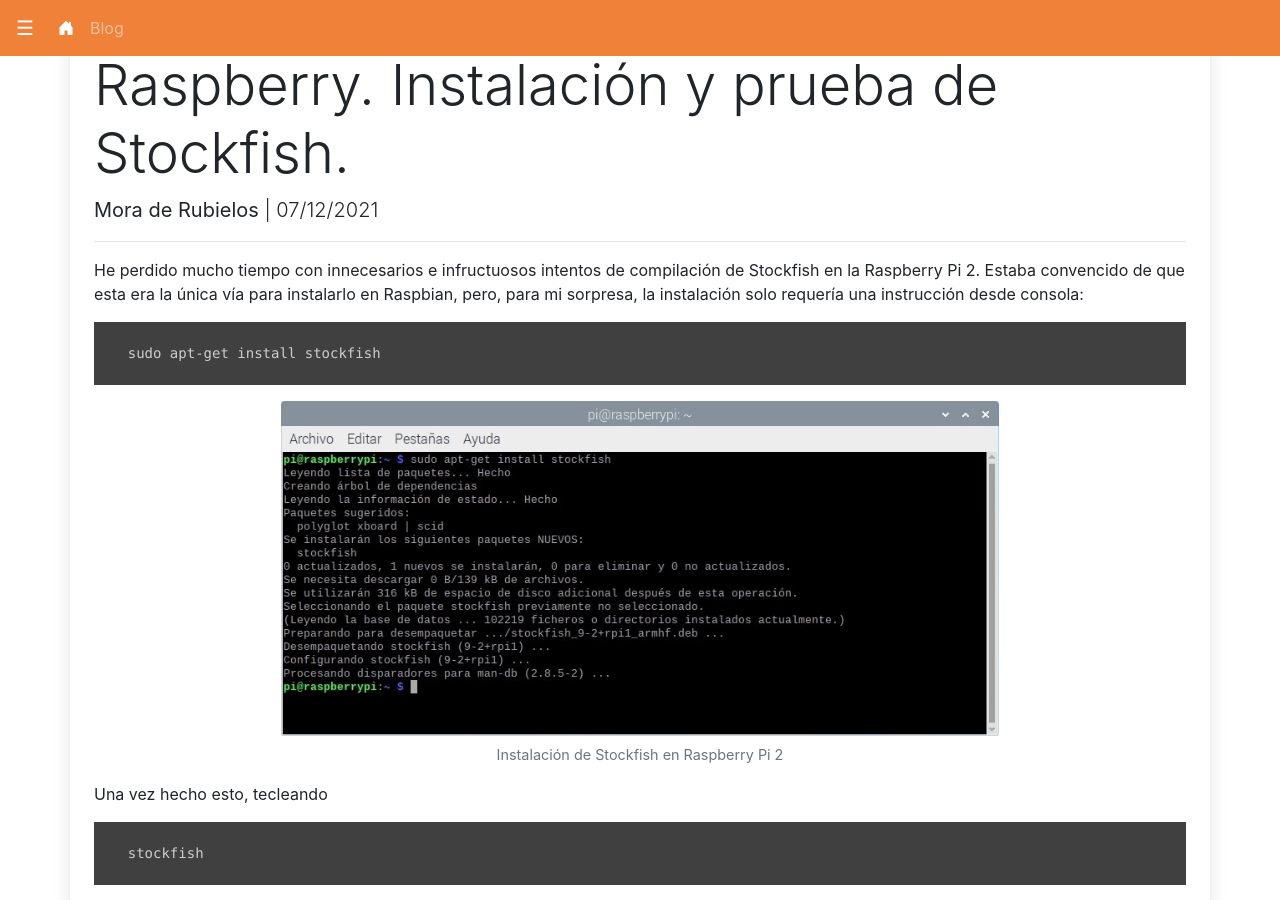
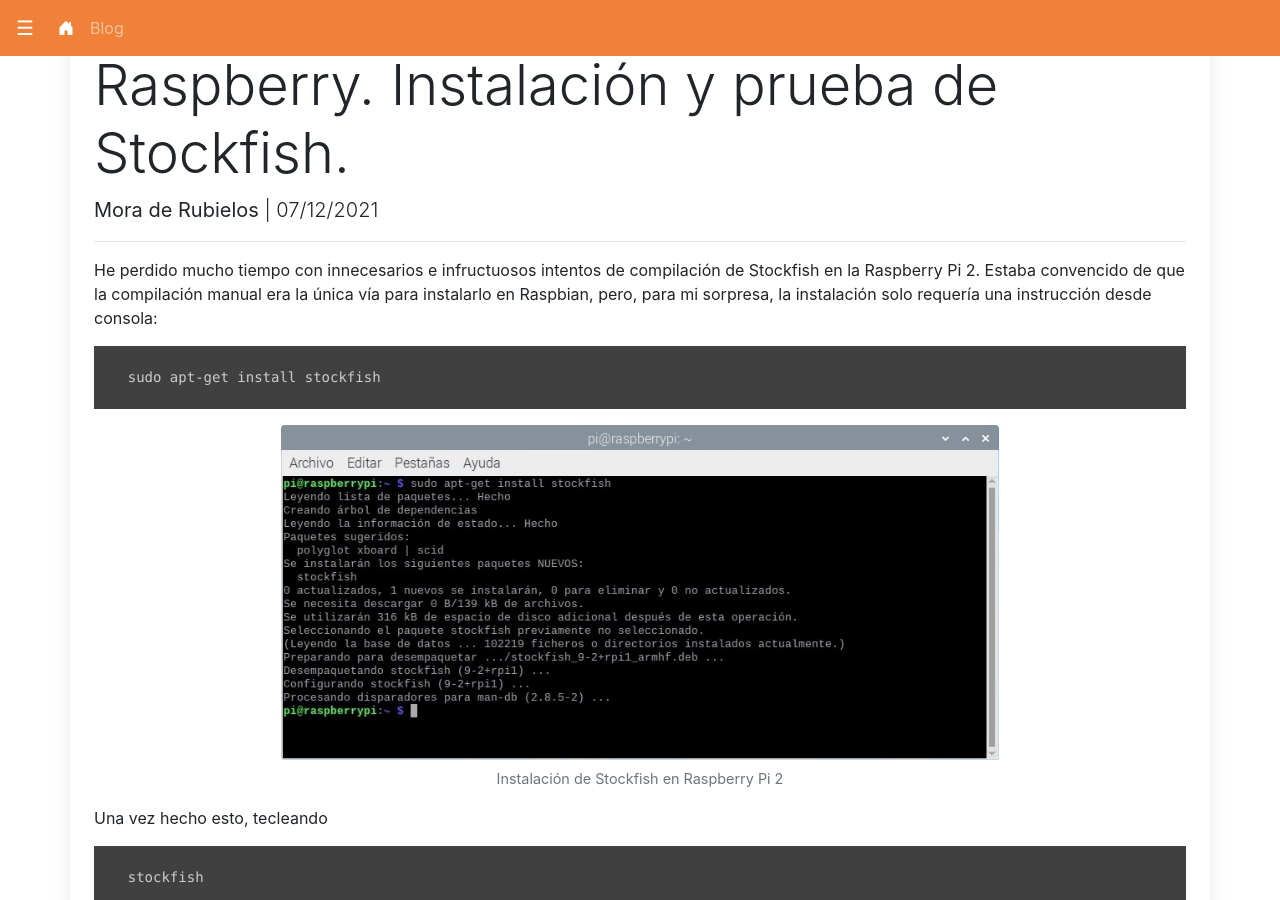
Before and after one commit to ChessPU/WebChessPU, a Jekyll site: the page built from _posts/2021-12-07-raspberry-stockfish-instalacion-prueba.md, in a window 1280 px wide and 900 px high, scrolled down 385 px. Built offline with Jekyll 4.4.1, drawn with Linux system fonts in a browser that asks for light colours; nearby versions of some CDN libraries.

Commit message:
Microcorrección

````diff
--- a/_posts/2021-12-07-raspberry-stockfish-instalacion-prueba.md
+++ b/_posts/2021-12-07-raspberry-stockfish-instalacion-prueba.md
@@ -5,7 +5,7 @@
 pygment_theme: native
 main_image: /assets/img/blog/2021-12-07/header.png
 ---
-He perdido mucho tiempo con innecesarios e infructuosos intentos de compilación de Stockfish en la Raspberry Pi 2. Estaba convencido de que esta era la única vía para instalarlo en Raspbian, pero, para mi sorpresa, la instalación solo requería una instrucción desde consola:
+He perdido mucho tiempo con innecesarios e infructuosos intentos de compilación de Stockfish en la Raspberry Pi 2. Estaba convencido de que la compilación manual era la única vía para instalarlo en Raspbian, pero, para mi sorpresa, la instalación solo requería una instrucción desde consola:
 
 ```console
 
````
